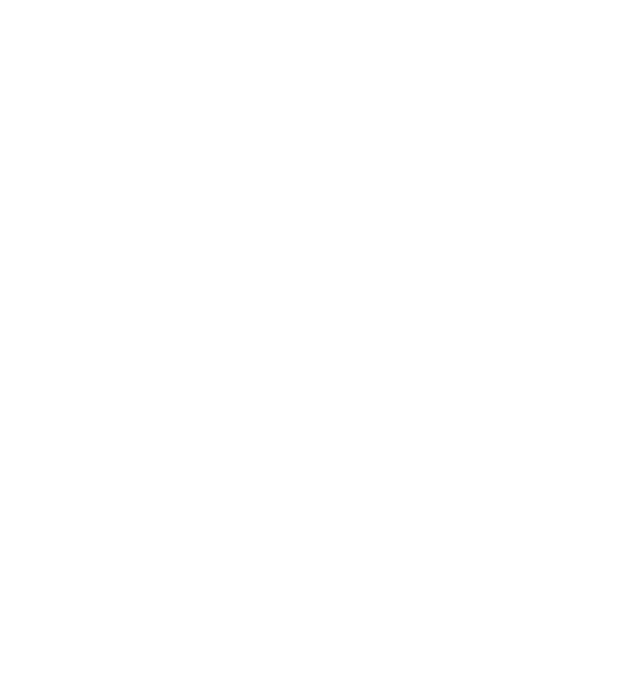
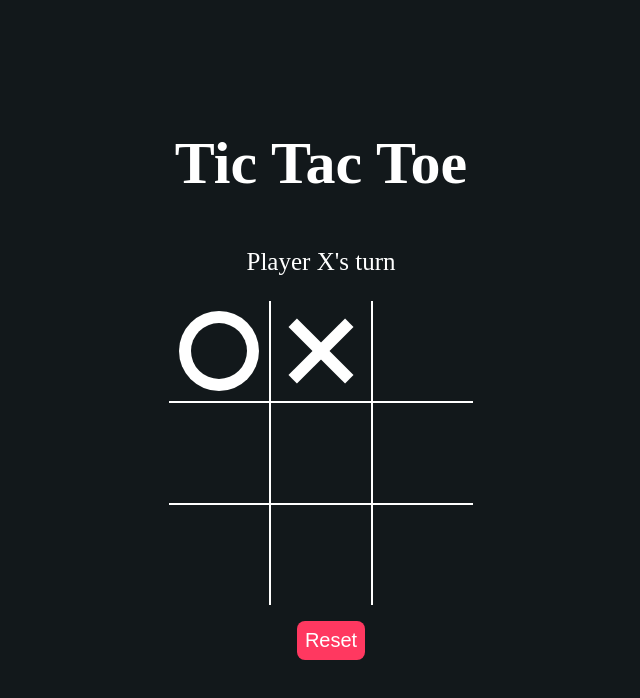
Before and after one commit to Blo0dR0gue/tic-tac-toe-ai, a plain HTML site: page index.html in a window 1280 px wide. Shown: the whole page, without its empty margins (319-959 px from the left). Drawn offline with Linux system fonts and the light colour scheme.

Commit message:
Initial Style Setup

```diff
--- a/index.html
+++ b/index.html
@@ -6,8 +6,34 @@
     <meta name="viewport" content="width=device-width, initial-scale=1.0">
     <title>Document</title>
     <script src="script.js"></script>
+    <link rel="stylesheet" href="styles.css">
 </head>
 <body>
-
+    <main class="background">
+        <section class="title">
+            <h1>Tic Tac Toe</h1>
+        </section>
+        <section class="display">
+            Player <span class="display-player">X</span>'s turn
+        </section>
+        <section class="board x">
+            <div class="cell o"></div>
+            <div class="cell x"></div>
+            <div class="cell "></div>
+            <div class="cell"></div>
+            <div class="cell"></div>
+            <div class="cell"></div>
+            <div class="cell"></div>
+            <div class="cell"></div>
+            <div class="cell"></div>
+        </section>
+        <section class="controls">
+            <button id="reset">Reset</button>
+        </section>
+        <div class="screen hide">
+            <div class="message">This is a Test.</div>
+            <button>Restart</button>
+        </div>
+    </main>
 </body>
 </html>
--- /dev/null
+++ b/styles.css
@@ -0,0 +1,179 @@
+:root{
+    --cell-size: 100px;
+    --cell-size-mark: calc(var(--cell-size)*0.8);
+    --cell-size-o-inner: calc(var(--cell-size-mark)*0.7);
+}
+
+body {
+    padding: 0;
+    margin: 0;
+}
+
+.background {
+    background-color: #12181B;
+    height: 100vh;
+    padding-top: 1px;
+}
+
+.title {
+    color: white;
+    text-align: center;
+    font-size: 40px;
+    margin-top: 10%;
+}
+
+.display {
+    color: white;
+    font-size: 25px;
+    text-align: center;
+    margin-top: 1em;
+    margin-bottom: 1em;
+}
+
+.board {
+    margin: 0 auto;
+    display: grid;
+    justify-content: center;
+    justify-items: center;
+    align-content: center;
+    align-items: center;
+    grid-template-columns: repeat(3, auto);
+}
+
+.cell {
+    border: 1px solid white;
+    min-width: var(--cell-size);
+    min-height: var(--cell-size);
+    display: flex;
+    justify-content: center;
+    align-items: center;
+    font-size: 50px;
+    cursor: pointer;
+}
+
+.cell:not(.x):not(.o):hover{
+    background-color: #268cbe88;
+}
+
+.cell:first-child,
+.cell:nth-child(2),
+.cell:nth-child(3) {
+  border-top: none;
+}
+
+.cell:nth-child(3n + 1) {
+  border-left: none;
+}
+
+.cell:nth-child(3n + 3) {
+  border-right: none;
+}
+
+.cell:last-child,
+.cell:nth-child(8),
+.cell:nth-child(7) {
+  border-bottom: none;
+}
+
+.controls {
+    display: flex;
+    flex-direction: row;
+    justify-content: center;
+    align-items: center;
+    margin-top: 1em;
+}
+
+.controls button {
+    color: white;
+    padding: 8px;
+    border-radius: 8px;
+    border: none;
+    font-size: 20px;
+    margin-left: 1em;
+    cursor: pointer;
+}
+
+#reset {
+    background-color: #FF3860;
+}
+
+.screen {
+    display: flex;
+    position: fixed;
+    top: 0;
+    left: 0;
+    right: 0;
+    bottom: 0;
+    background-color: rgba(0, 0, 0, .9);
+    justify-content: center;
+    align-items: center;
+    color: white;
+    font-size: 4rem;
+    flex-direction: column;
+}
+
+.screen button{
+    background-color: #FF3860;
+    color: white;
+    padding: 8px;
+    border-radius: 8px;
+    border: none;
+    font-size: 25px;
+    margin-left: 1em;
+    cursor: pointer;
+}
+
+button:hover{
+    background-color: white;
+    color: black;
+    border-color: white;
+}
+
+.hide {
+    display: none;
+}
+
+.cell.x,
+.cell.o {
+    cursor: not-allowed;
+}
+
+.cell.x::before,
+.cell.x::after,
+.cell.o::before {
+    background-color: white;
+}
+
+.cell.x::before,
+.cell.x::after{
+    content: '';
+    position: absolute;
+    width: calc(var(--cell-size-mark) * .15);
+    height: var(--cell-size-mark);
+}
+
+.cell.x::before {
+    transform: rotate(45deg);
+}
+
+.cell.x::after{
+    transform: rotate(-45deg);
+}
+
+.cell.o::before,
+.cell.o::after {
+    content: '';
+    position: absolute;
+    border-radius: 50%;
+}
+
+.cell.o::before{
+    width: var(--cell-size-mark);
+    height: var(--cell-size-mark);
+}
+
+.cell.o::after {
+    width: var(--cell-size-o-inner);
+    height: var(--cell-size-o-inner);
+    background-color: #12181B;
+}
```
Also changed, not shown: 1 other file.
